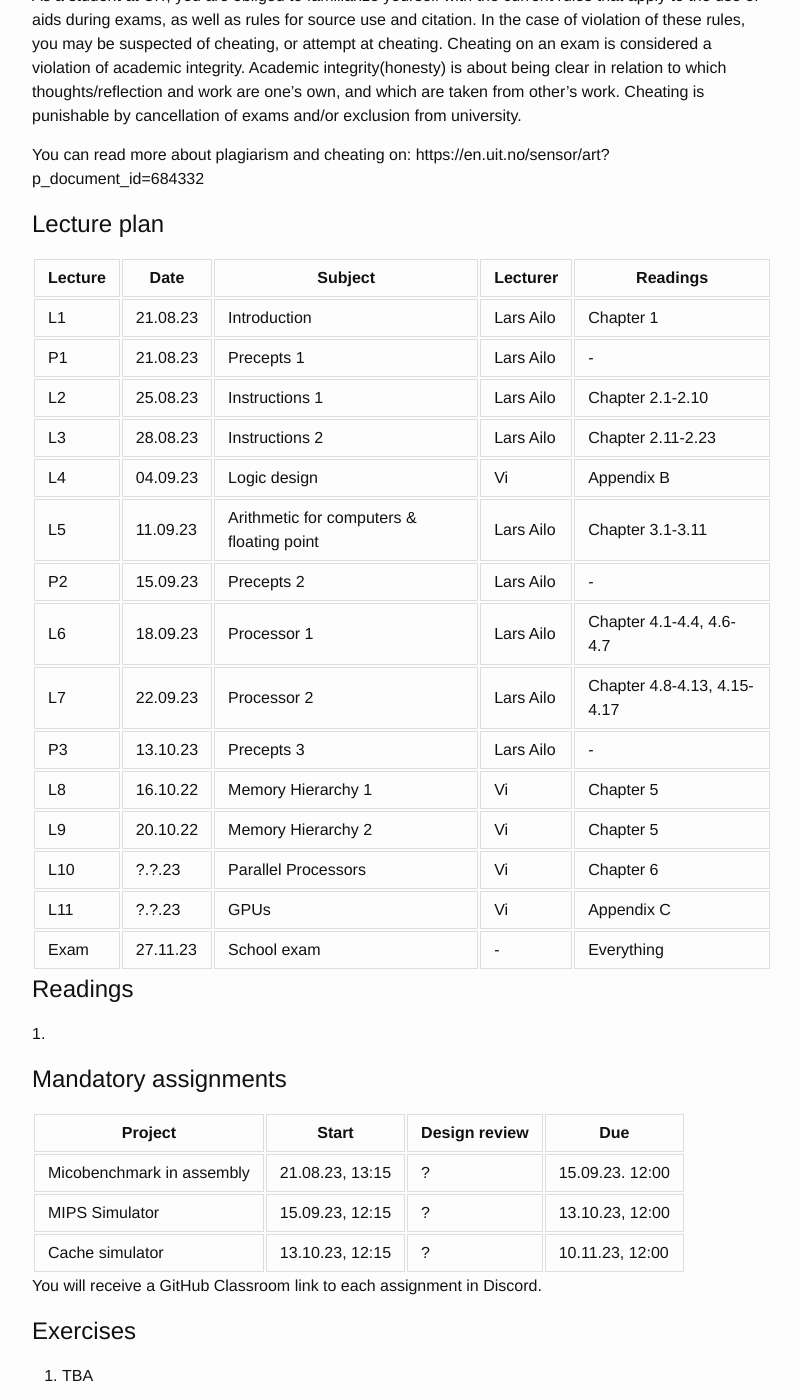
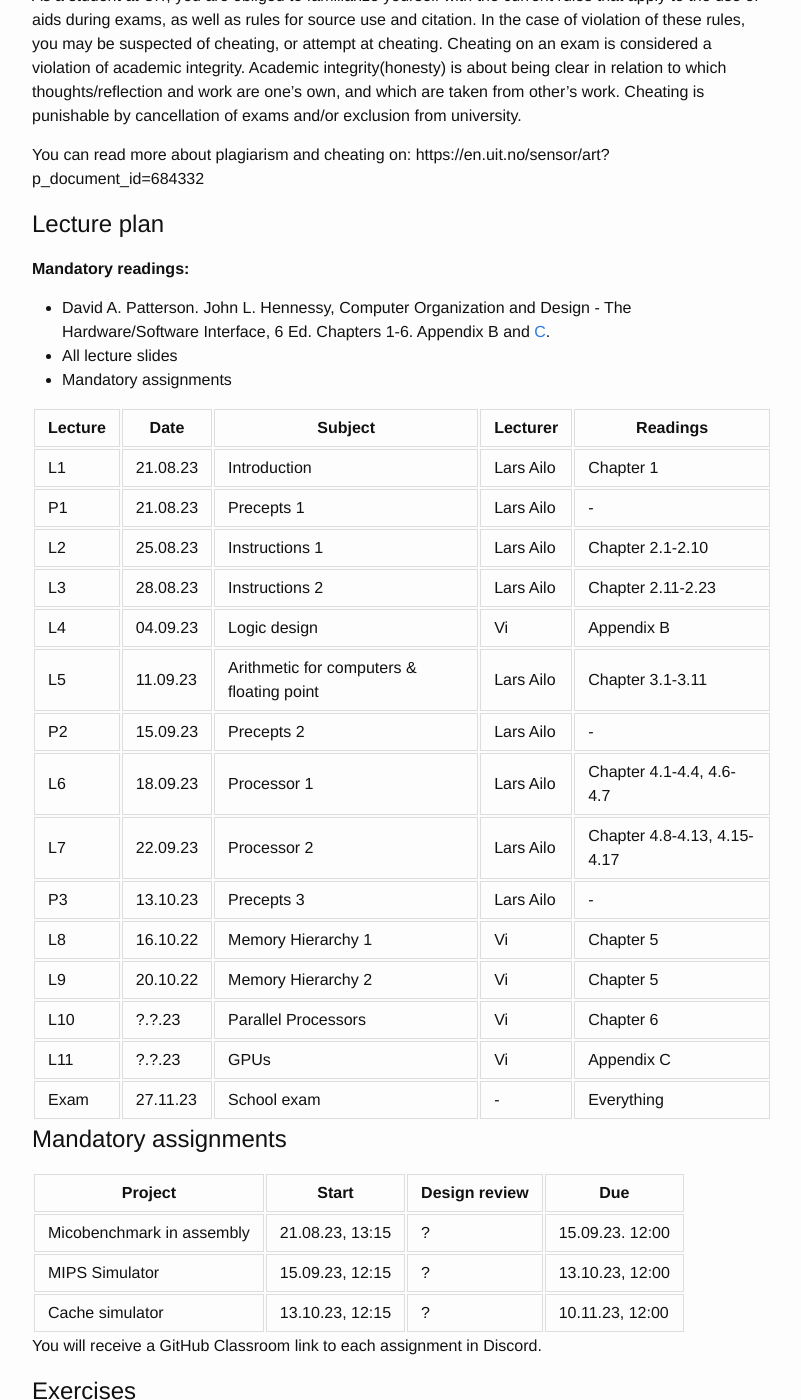
Before and after one commit to uit-inf-2200-f23/uit-inf-2200-f23.github.io, a Jekyll site: the page built from index.md, in a window 1280 px wide and 1400 px high, scrolled down 624 px. Shown: the whole window, without its empty margins (238-1039 px from the left). Built offline with Jekyll 4.4.1, drawn with Linux system fonts in a browser that asks for light colours; our own code applies the rules of GitHub Pages for plain Markdown files.

Commit message:
Update index.md

```diff
--- a/index.md
+++ b/index.md
@@ -27,6 +27,11 @@ You can read more about plagiarism and cheating on: https://en.uit.no/sensor/art
 
 ## Lecture plan
 
+**Mandatory readings:**
+* David A. Patterson. John L. Hennessy, Computer Organization and Design - The Hardware/Software Interface, 6 Ed. Chapters 1-6. Appendix B and [C](https://www.elsevier.com/__data/assets/pdf_file/0010/1191376/Appendix-C.PDF).
+* All lecture slides
+* Mandatory assignments
+
 | Lecture   	| Date		    | Subject	  | Lecturer | Readings |
 |-------------|-------------|-----------|----------|----------|
 | L1   | 21.08.23 | Introduction | Lars Ailo | Chapter 1  |
```
Also changed, not shown: other parts of index.md (+0 -4 lines).
